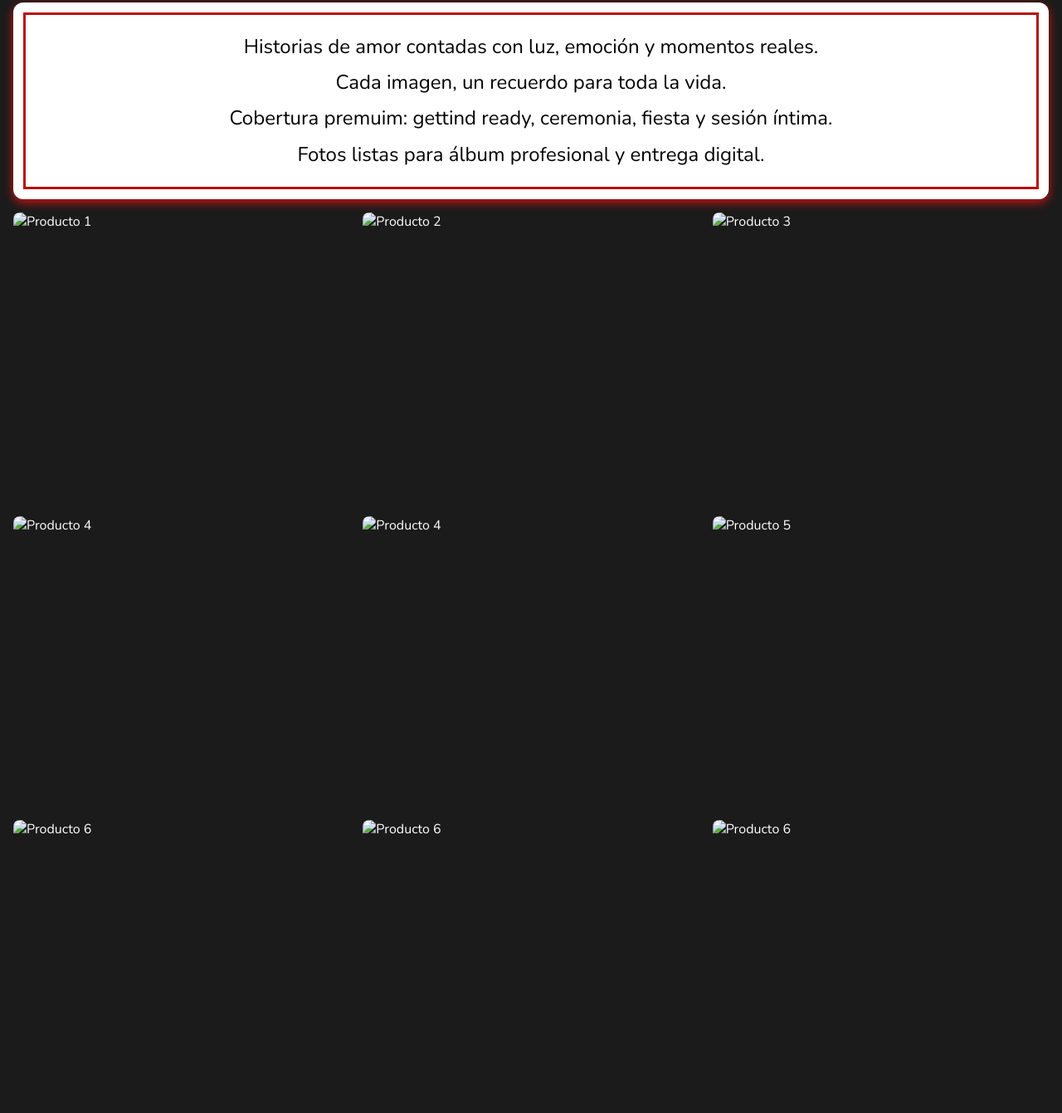
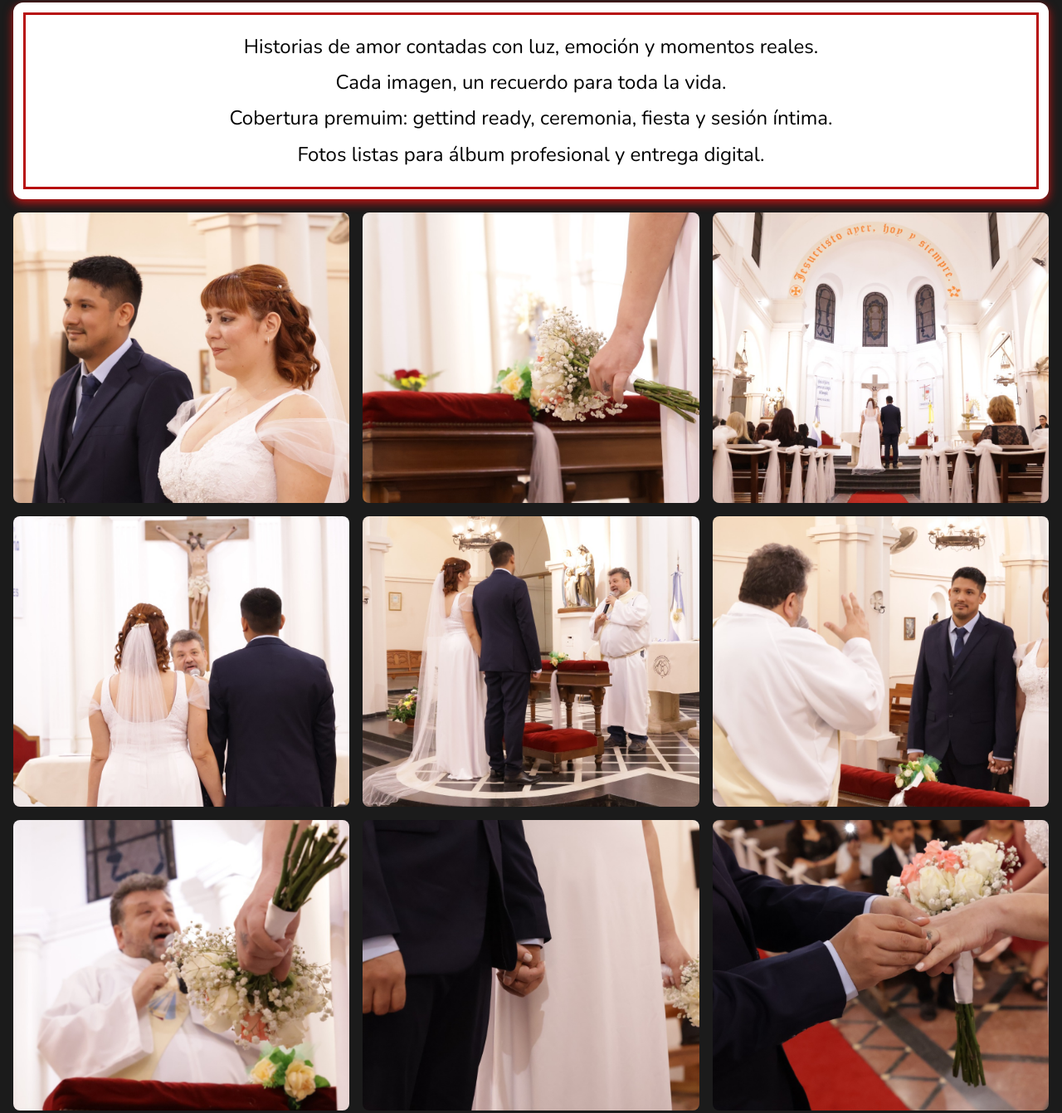
Before and after one commit to lorbeafus/Pablo-Fotografia, a website: page pages/bodas.html in a window 1280 px wide. Shown: the part 161-1502 px from the top of the page at 83% size. Drawn offline with nearby package versions, Linux system fonts and the light colour scheme; a web font is replaced by a local one.

Commit message:
agregue fotos de bodas

```diff
--- a/pages/bodas.html
+++ b/pages/bodas.html
@@ -46,47 +46,58 @@
             <section class="catalogo">
                 <div class="productos-contenedor">
                     <div class="producto">
-                        <div class="img-box"><img src="" alt="Producto 1"></div>
+                        <div class="img-box"><img src="../assets/IMG/boda (1).jpeg" alt="Producto 1"></div>
                     </div>
 
                     <div class="producto">
-                        <div class="img-box"><img src="" alt="Producto 2"></div>
+                        <div class="img-box"><img src="../assets/IMG/boda (2).jpeg" alt="Producto 2"></div>
                     </div>
 
                     <div class="producto">
-                        <div class="img-box"><img src="" alt="Producto 3"></div>
+                        <div class="img-box"><img src="../assets/IMG/boda (3).jpeg" alt="Producto 3"></div>
                     </div>
 
                     <div class="producto">
-                        <div class="img-box"><img src="" alt="Producto 4"></div>
+                        <div class="img-box"><img src="../assets/IMG/boda (4).jpeg" alt="Producto 4"></div>
 
                     </div>
 
                     <div class="producto">
-                        <div class="img-box"><img src="" alt="Producto 4"></div>
+                        <div class="img-box"><img src="../assets/IMG/boda (5).jpeg" alt="Producto 4"></div>
 
                     </div>
 
                     <div class="producto">
-                        <div class="img-box"><img src="" alt="Producto 5"></div>
+                        <div class="img-box"><img src="../assets/IMG/boda (6).jpeg" alt="Producto 5"></div>
 
                     </div>
 
                     <div class="producto">
-                        <div class="img-box"><img src="" alt="Producto 6"></div>
+                        <div class="img-box"><img src="../assets/IMG/boda (7).jpeg" alt="Producto 6"></div>
 
                     </div>
 
                     <div class="producto">
-                        <div class="img-box"><img src="" alt="Producto 6"></div>
+                        <div class="img-box"><img src="../assets/IMG/boda (8).jpeg" alt="Producto 6"></div>
 
                     </div>
 
                     <div class="producto">
-                        <div class="img-box"><img src="" alt="Producto 6"></div>
+                        <div class="img-box"><img src="../assets/IMG/boda (9).jpeg" alt="Producto 6"></div>
 
                     </div>
+                    <div class="producto">
+                        <div class="img-box"><img src="../assets/IMG/boda (10).jpeg" alt="Producto 6"></div>
 
+                    </div>
+                    <div class="producto">
+                        <div class="img-box"><img src="../assets/IMG/boda (11).jpeg" alt="Producto 6"></div>
+
+                    </div>
+                    <div class="producto">
+                        <div class="img-box"><img src="../assets/IMG/boda (12).jpeg" alt="Producto 6"></div>
+
+                    </div>
                 </div>
             </section>
 
```
Also changed, not shown: assets/IMG/boda (1).jpeg (added), assets/IMG/boda (10).jpeg (added), assets/IMG/boda (11).jpeg (added), assets/IMG/boda (12).jpeg (added), assets/IMG/boda (2).jpeg (added), assets/IMG/boda (3).jpeg (added), assets/IMG/boda (4).jpeg (added), assets/IMG/boda (5).jpeg (added), assets/IMG/boda (6).jpeg (added), assets/IMG/boda (7).jpeg (added), assets/IMG/boda (8).jpeg (added), assets/IMG/boda (9).jpeg (added).
